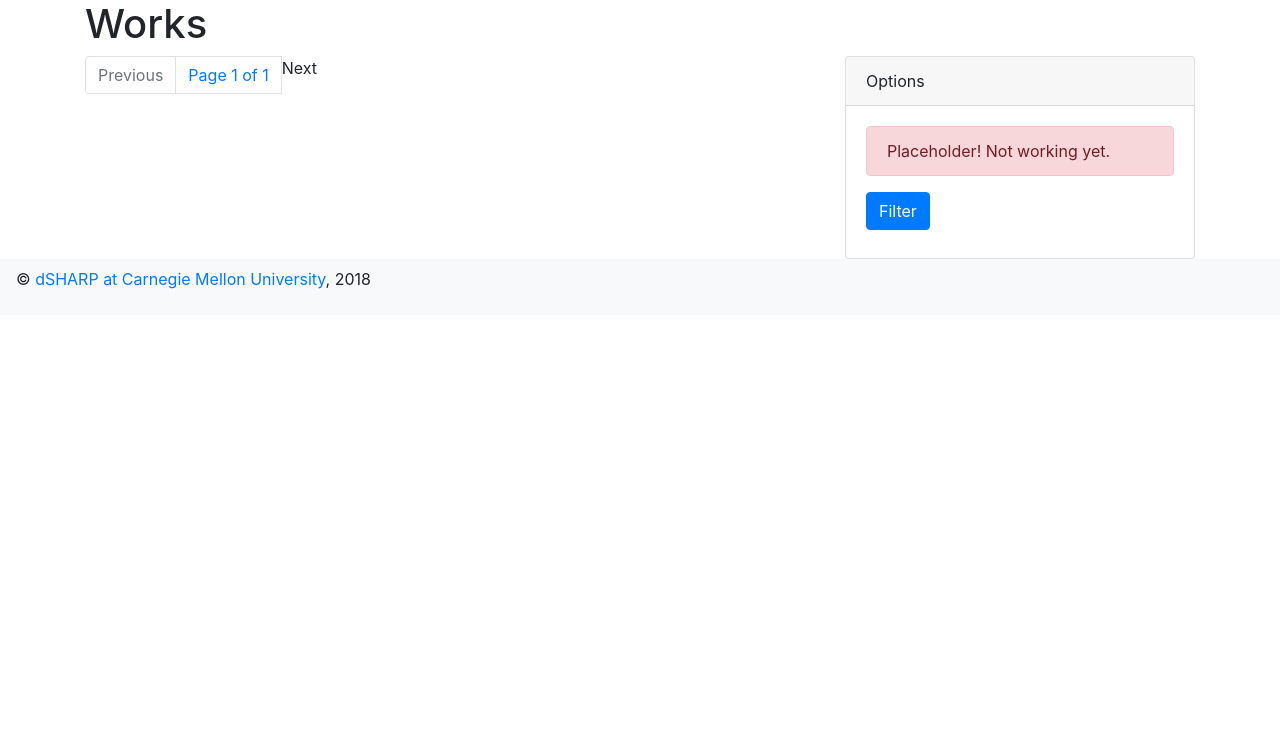
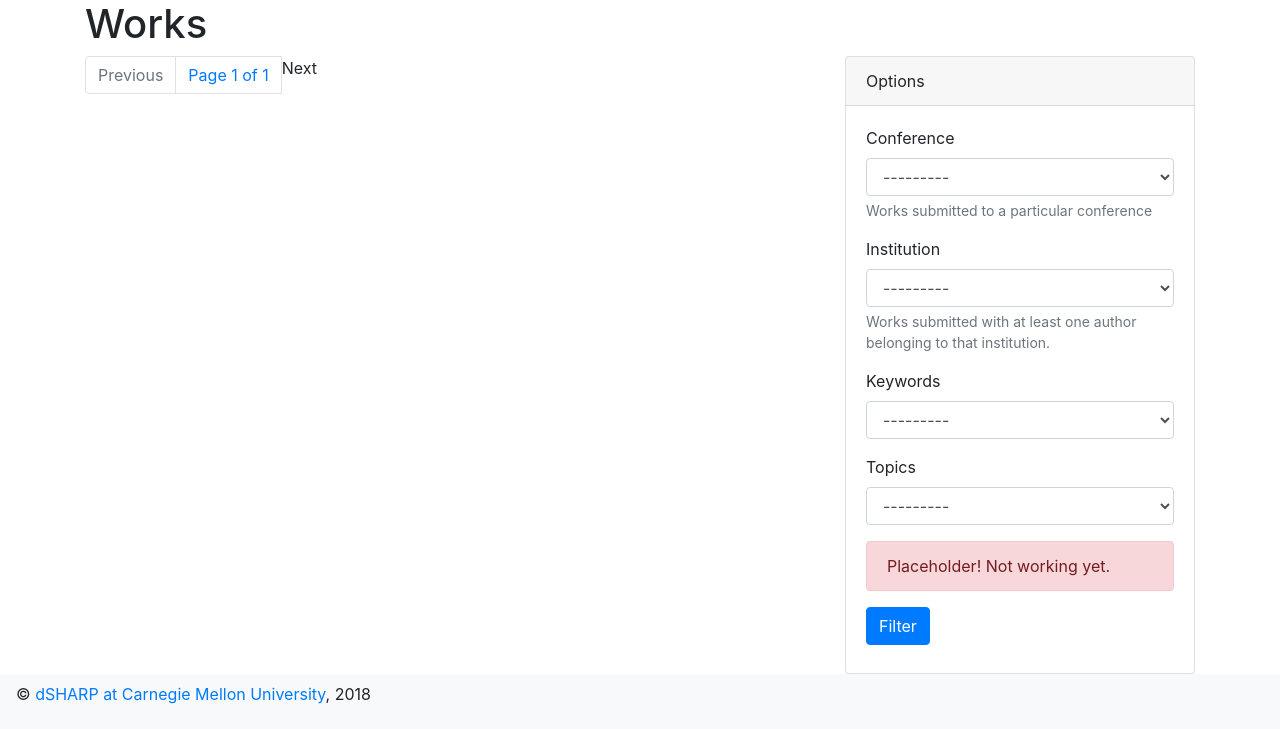
Before and after one commit to cmu-lib/dhweb_app, a Django app: page /works in a window 1280 px wide. Shown: the part 56-785 px from the top of the page. Run offline with Django 3.2, Linux system fonts and the light colour scheme; data that the repository does not hold is empty; some libraries are stand-ins or nearby versions.

Commit message:
get simple work filter working

```diff
--- a/app/abstracts/forms.py
+++ b/app/abstracts/forms.py
@@ -1 +1,27 @@
 from django import forms
+
+from .models import Author, Authorship, Conference, Institution, Topic, Keyword, Work
+
+
+class WorkFilter(forms.Form):
+    # submission_type = forms.ChoiceField(
+    #     choices=Work.objects.values_list("submission_type").distinct()
+    # )
+    conference = forms.ModelChoiceField(
+        queryset=Conference.objects.filter(works__state="ac").distinct(),
+        required=False,
+        help_text="Works submitted to a particular conference",
+    )
+    institution = forms.ModelChoiceField(
+        queryset=Institution.objects.filter(
+            affiliations__asserted_by__work__state="ac"
+        ).distinct(),
+        required=False,
+        help_text="Works submitted with at least one author belonging to that institution.",
+    )
+    keywords = forms.ModelChoiceField(
+        queryset=Keyword.objects.filter(works__state="ac").distinct(), required=False
+    )
+    topics = forms.ModelChoiceField(
+        queryset=Topic.objects.filter(works__state="ac").distinct(), required=False
+    )
--- a/app/abstracts/templates/work_list.html
+++ b/app/abstracts/templates/work_list.html
@@ -2,6 +2,7 @@
 
 {% block content %}
 
+{% load crispy_forms_tags %}
 
 <h1>Works</h1>
 
@@ -19,7 +20,7 @@
       <div class="card-header">Options</div>
       <div class="card-body">
         <form action="{% url 'work_list' %}" method="get">
-          {% csrf_token %}
+          {{ work_filter_form|crispy }}
           <div class="alert alert-danger">Placeholder! Not working yet.</div>
           <button type="submit" class="btn btn-primary mb-2">Filter</button>
         </form>
--- a/app/abstracts/views.py
+++ b/app/abstracts/views.py
@@ -20,6 +20,8 @@ from .models import (
     Topic,
 )
 
+from .forms import WorkFilter
+
 
 class WorkList(ListView):
     context_object_name = "work_list"
@@ -27,21 +29,28 @@ class WorkList(ListView):
     paginate_by = 10
 
     def get_queryset(self):
-        result_set = Work.objects.filter(state="ac").order_by("title")
+        base_result_set = Work.objects.filter(state="ac").order_by("title")
 
-        raw_query_year = self.request.GET.get("year", "")
-        if raw_query_year != "":
-            query_year = int(float(raw_query_year))
-            result_set = result_set.filter(conference__year=query_year)
+        raw_query_conference = self.request.GET.get("conference", "")
+        raw_query_institution = self.request.GET.get("institution", "")
 
-        return result_set
+        result_set = base_result_set
+
+        if raw_query_conference != "":
+            query_conference = int(float(raw_query_conference))
+            result_set = result_set.filter(conference__pk=query_conference)
+
+        if raw_query_institution != "":
+            query_institution = int(float(raw_query_institution))
+            result_set = result_set.filter(
+                authorships__affiliations__institution=query_institution
+            )
+
+        return result_set.distinct()
 
     def get_context_data(self, **kwargs):
         context = super().get_context_data(**kwargs)
-        context["search_conferences"] = Conference.objects.filter(
-            works__state="ac"
-        ).distinct()
-        context["search_topics"] = Topic.objects.filter(works__state="ac").distinct()
+        context["work_filter_form"] = WorkFilter(data=self.request.GET)
         return context
 
 
--- a/app/dhweb/settings.py
+++ b/app/dhweb/settings.py
@@ -39,7 +39,10 @@ INSTALLED_APPS = [
     "django.contrib.messages",
     "django.contrib.staticfiles",
     "bootstrap4",
+    "crispy_forms",
 ]
+
+CRISPY_TEMPLATE_PACK = "bootstrap4"
 
 MIDDLEWARE = [
     "django.middleware.security.SecurityMiddleware",
--- a/requirements.txt
+++ b/requirements.txt
@@ -4,3 +4,4 @@ coverage>=4.4
 django_coverage_plugin
 psycopg2-binary
 gunicorn
+django-crispy-forms
```
